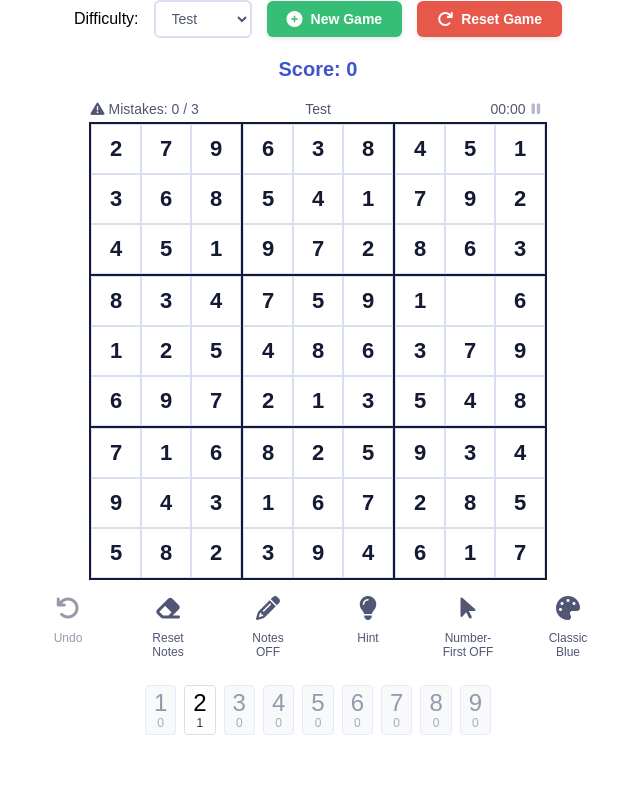
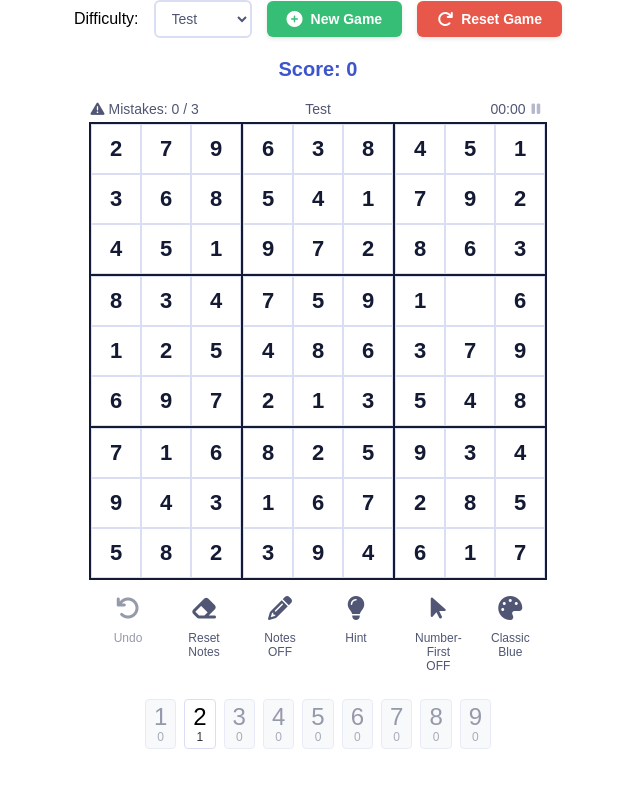
Before and after one commit to anna7461/sudoku-angular, an Angular app: page / in a window 1280 px wide. Shown: the top 788 px of the page, without its empty margins (322-962 px from the left). Built offline with nearby package versions, Linux system fonts and the light colour scheme.

Commit message:
refactor: adjust board controls layout and remove dark mode-specific styles
- Reduced button size in `board-controls` layout for better spacing.
- Removed obsolete dark mode styling within `.board-control-button` for cleanup and consistency.

```diff
--- a/src/app/sudoku/components/board-controls/board-controls.component.scss
+++ b/src/app/sudoku/components/board-controls/board-controls.component.scss
@@ -1,6 +1,6 @@
 .board-controls {
   display: grid;
-  grid-template-columns: repeat(6, 100px);
+  grid-template-columns: repeat(6, 76px);
 }
 
 .board-control-button {
@@ -13,10 +13,6 @@
   margin: 15px;
   transition: all 0.2s ease;
   cursor: pointer;
-
-  :host-context(.theme-dark-mode) {
-    background-color: var(--color-bg-white);
-  }
 
   &:hover:not(:disabled) {
     color: var(--color-primary);
```
